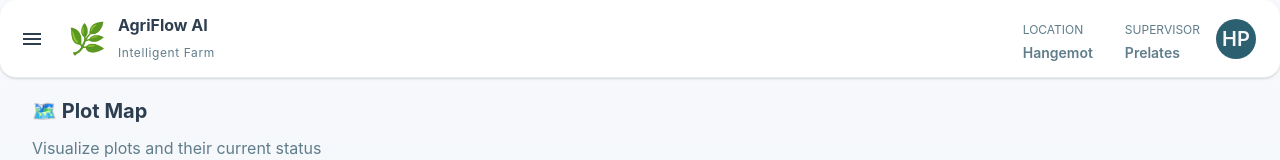
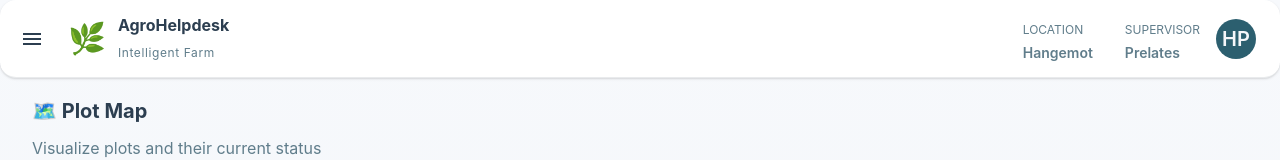
Before and after one commit to AgroHelpdesk/HackathonMicrosoftNov2025, a React (Vite) app in the folder web-frontend/: page /map in a window 1280 px wide. Shown: the top 160 px of the page. Built offline with nearby package versions, Linux system fonts and the light colour scheme; the HTML template or start-up script is replaced by a standard one.

Commit message:
feat: Add base application layout with navigation sidebar and routing for core application pages.

```diff
--- a/web-frontend/src/App.jsx
+++ b/web-frontend/src/App.jsx
@@ -49,7 +49,7 @@ function AppShell() {
             <Box sx={{ display: 'flex', alignItems: 'center', gap: 1.5 }}>
               <Box sx={{ fontSize: '1.9rem', fontWeight: 'bold' }}>🌿</Box>
               <Box>
-                <Typography variant="h6" sx={{ fontWeight: 700 }}>AgriFlow AI</Typography>
+                <Typography variant="h6" sx={{ fontWeight: 700 }}>AgroHelpdesk</Typography>
                 {!isMobile && (
                   <Typography variant="caption" sx={{ letterSpacing: '0.05em', color: 'text.secondary' }}>
                     Intelligent Farm
--- a/web-frontend/src/components/Sidebar.jsx
+++ b/web-frontend/src/components/Sidebar.jsx
@@ -42,7 +42,7 @@ export default function Sidebar({ mobileOpen, handleDrawerToggle }) {
         <Box sx={{ display: 'flex', alignItems: 'center', gap: 1.5 }}>
           <Box sx={{ fontSize: '1.9rem', fontWeight: 'bold' }}>🌿</Box>
           <Box>
-            <Typography variant="h6" sx={{ fontWeight: 700, color: 'white' }}>AgriFlow AI</Typography>
+            <Typography variant="h6" sx={{ fontWeight: 700, color: 'white' }}>AgroHelpdesk</Typography>
             {!isMobile && (
               <Typography variant="caption" sx={{ letterSpacing: '0.05em', color: 'text.secondary' }}>
                 Intelligent Farm
```
